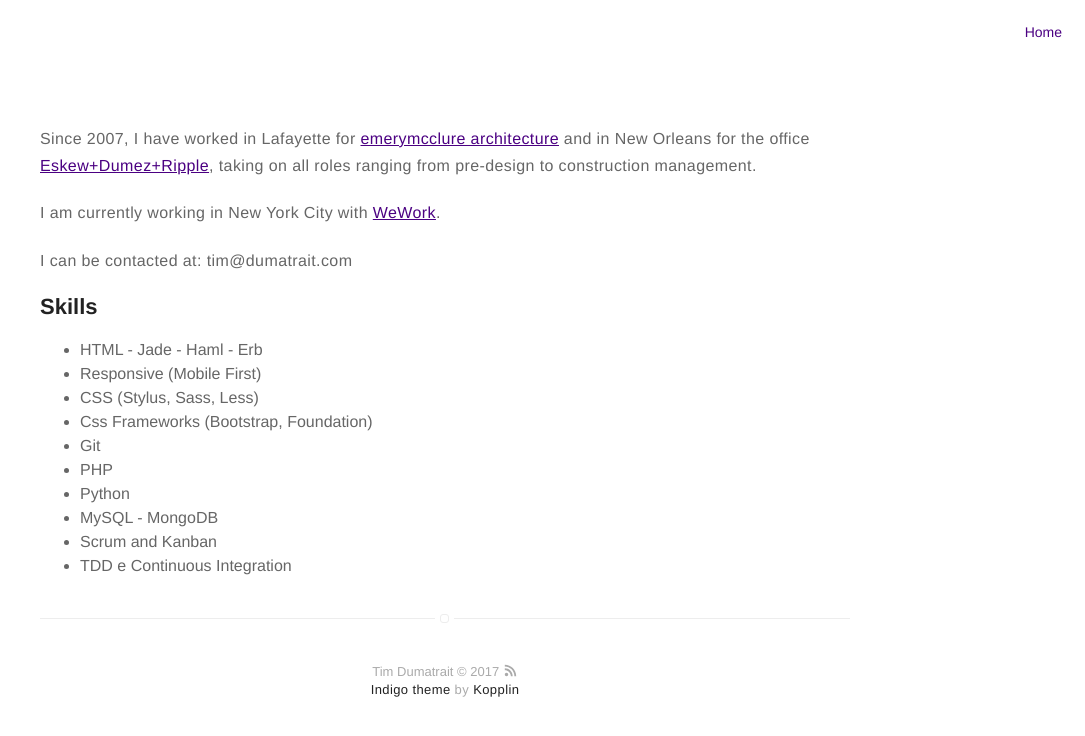
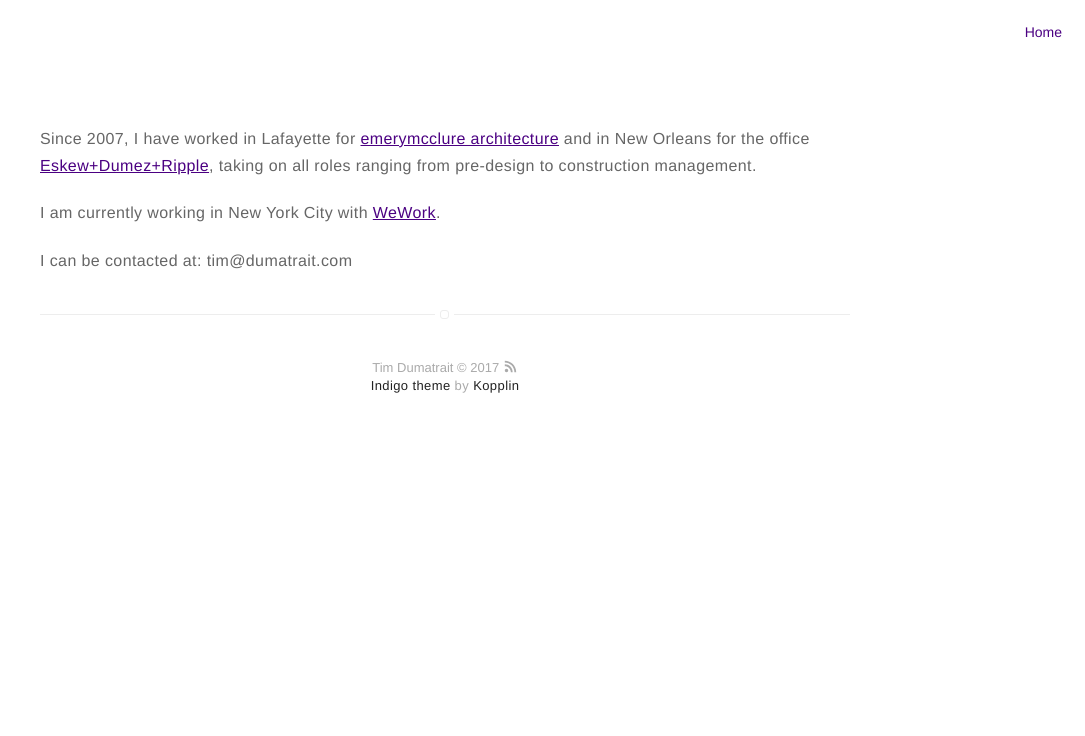
Before and after one commit to appareil/appareil.github.io, a Jekyll site: the page built from about.md, in a window 1280 px wide. Shown: the top 736 px of the page, without its empty margins (195-1280 px from the left). Built offline with Jekyll 4.4.1, drawn with Linux system fonts in a browser that asks for light colours.

Commit message:
about page edits

```diff
--- a/about.md
+++ b/about.md
@@ -7,18 +7,3 @@ layout: page
 <p>I am currently working in New York City with <a href="https://www.wework.com">WeWork</a>.</p>
 
 <p>I can be contacted at: tim@dumatrait.com</p>
-
-<h2>Skills</h2>
-
-<ul class="skill-list">
-	<li>HTML - Jade - Haml - Erb</li>
-	<li>Responsive (Mobile First)</li>
-	<li>CSS (Stylus, Sass, Less)</li>
-	<li>Css Frameworks (Bootstrap, Foundation)</li>
-	<li>Git</li>
-	<li>PHP</li>
-	<li>Python</li>
-	<li>MySQL - MongoDB</li>
-	<li>Scrum and Kanban</li>
-	<li>TDD e Continuous Integration</li>
-</ul>
```
